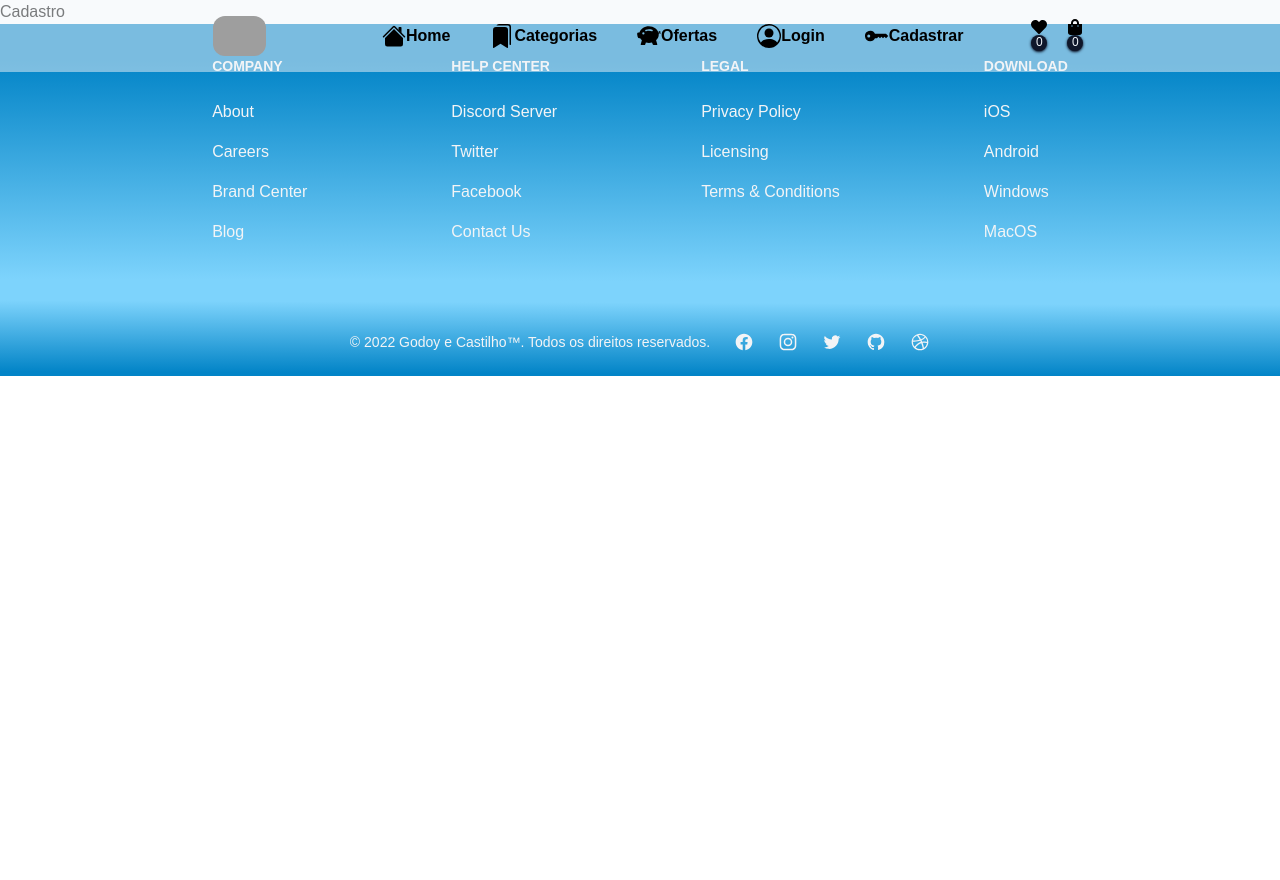
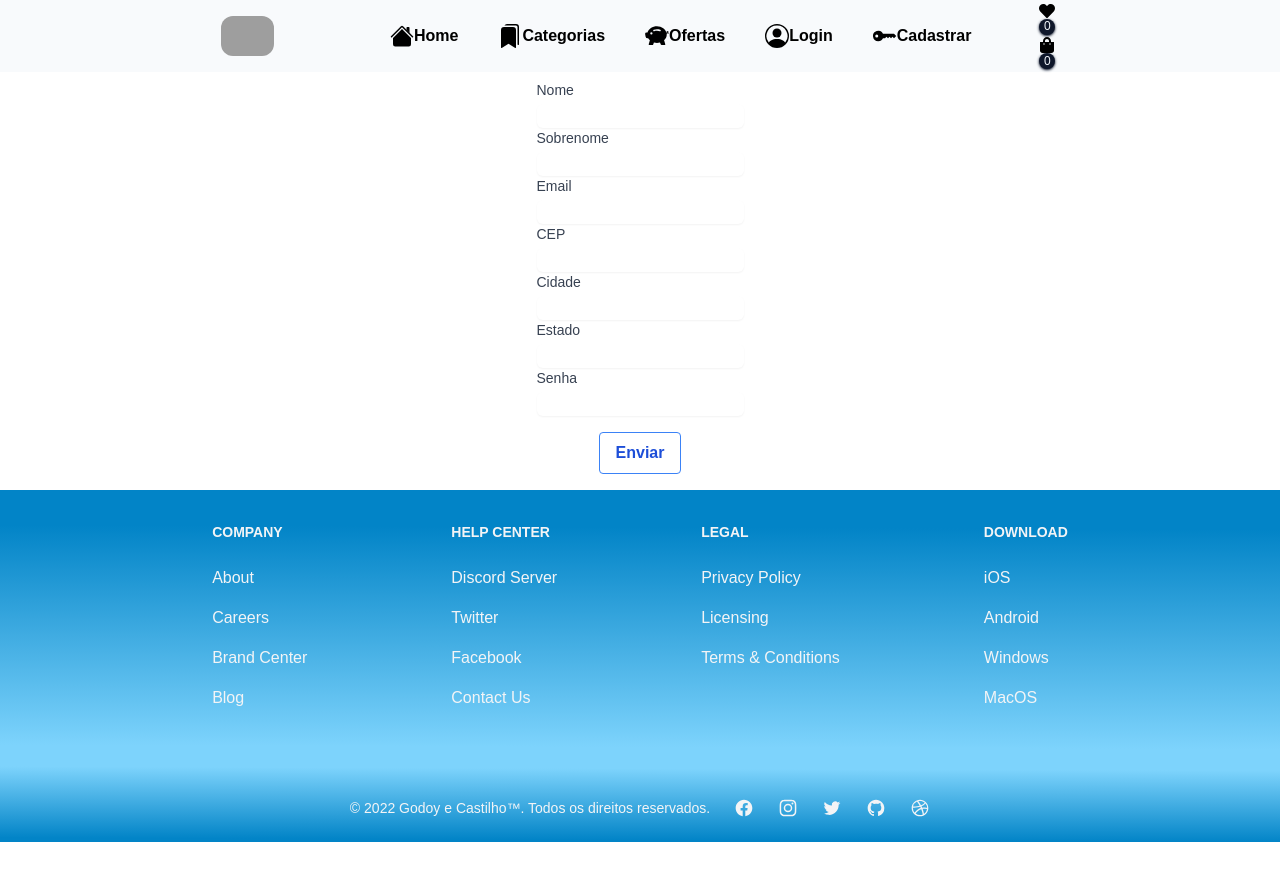
Before and after one commit to maycongodoy/Demoday-Tera, a React (Create React App) app: page /cadastro in a window 1280 px wide. Before the commit the page ends 800 px from the top, so only its background shows below. Built offline with nearby package versions, Linux system fonts and the light colour scheme; grey boxes are pictures that could not be loaded.

Commit message:
Formulário implementado

```diff
--- a/src/App.jsx
+++ b/src/App.jsx
@@ -2,7 +2,7 @@ import React from "react";
 import { Navbar, Cart, Footer, Social, } from "./components";
 import { BrowserRouter as Router, Routes, Route } from "react-router-dom";
 import Home from "./Pages/Home/Home";
-import Cadastro from  "./Pages/Cadastro/Cadastro"
+import Cadastro from  "../src/Pages/Cadastro/Cadastro"
 
 
 
--- a/src/Pages/Cadastro/Cadastro.jsx
+++ b/src/Pages/Cadastro/Cadastro.jsx
@@ -1,9 +1,155 @@
-import React from 'react'
+import { useState } from "react";
+import React from "react";
 
-const Cadastro = () => {
+function Cadastro() {
+  const [data, setData] = useState({});
+  const [estado, setEstado] = useState('')
+  const [cidade, setCidade] = useState('')
+
+  async function viaCep(cep) {
+    let url = await `http://viacep.com.br/ws/${cep}/json/`;
+    console.log(url);
+    fetch(url, {}).then((response) => {
+      response.json().then((data) => {
+        setEstado(data.uf)
+        setCidade(data.localidade)
+      });
+    });
+  }
+
+  const updateData = async (e) => {
+    if (e.target.name === "cep" && e.target.value.length > 7) {
+      let cep = await e.target.value;
+      viaCep(cep);
+    }
+    setData({
+      ...data,
+      [e.target.name]: e.target.value,
+    });
+  };
+
+  const handleSubmit = (e) => {
+    e.preventDefault();
+
+    console.log(data);
+    fetch(/* porta do back */);
+  };
+
   return (
-    <div>Cadastro</div>
-  )
+    <form
+      onSubmit={handleSubmit}
+      className=" mt-20  w-screen flex flex-col items-center"
+    >
+      <div className="col-span-6  sm:col-span-3">
+        <label htmlFor="first-name" className="block text-sm font-medium text-gray-700">
+          Nome
+        </label>
+        <input
+          type="text"
+          name="first-name"
+          onChange={updateData}
+          id="first-name"
+          autoComplete="given-name"
+          className="mt-1 block w-full rounded-md border-gray-300 shadow-sm focus:border-indigo-500 focus:ring-indigo-500 sm:text-sm"
+        />
+      </div>
+
+      <div className="col-span-6 sm:col-span-3">
+        <label htmlFor="last-name" className="block text-sm font-medium text-gray-700">
+          Sobrenome
+        </label>
+        <input
+          type="text"
+          name="last-name"
+          id="last-name"
+          onChange={updateData}
+          autoComplete="family-name"
+          className="mt-1 block w-full rounded-md border-gray-300 shadow-sm focus:border-indigo-500 focus:ring-indigo-500 sm:text-sm"
+        />
+      </div>
+
+      <div className="col-span-6 sm:col-span-4">
+        <label
+          htmlFor="email-address"
+          className="block text-sm font-medium text-gray-700"
+        >
+          Email
+        </label>
+        <input
+          type="text"
+          name="email-address"
+          id="email-address"
+          onChange={updateData}
+          autoComplete="email"
+          className="mt-1 block w-full rounded-md border-gray-300 shadow-sm focus:border-indigo-500 focus:ring-indigo-500 sm:text-sm"
+        />
+      </div>
+
+      <div className="col-span-6 sm:col-span-3 lg:col-span-2">
+        <label htmlFor="cep" className="block text-sm font-medium text-gray-700">
+          CEP
+        </label>
+        <input
+          type="text"
+          name="cep"
+          id="cep"
+          maxLength={8}
+          onChange={updateData}
+          autoComplete="cep"
+          className="mt-1 block w-full rounded-md border-gray-300 shadow-sm focus:border-indigo-500 focus:ring-indigo-500 sm:text-sm"
+        />
+      </div>
+
+      <div className="col-span-6 sm:col-span-6 lg:col-span-2">
+        <label htmlFor="city" className="block text-sm font-medium text-gray-700">
+          Cidade
+        </label>
+        <input
+          value={cidade}
+          type="text"
+          name="city"
+          id="city"
+          onChange={updateData}
+          autoComplete="address-level2"
+          className="mt-1 block w-full rounded-md border-gray-300 shadow-sm focus:border-indigo-500 focus:ring-indigo-500 sm:text-sm"
+        />
+      </div>
+
+      <div className="col-span-6 sm:col-span-3 lg:col-span-2">
+        <label htmlFor="region" className="block text-sm font-medium text-gray-700">
+          Estado
+        </label>
+        <input
+          value={estado}
+          type="text"
+          name="region"
+          id="region"
+          onChange={updateData}
+          autoComplete="address-level1"
+          className="mt-1 block w-full rounded-md border-gray-300 shadow-sm focus:border-indigo-500 focus:ring-indigo-500 sm:text-sm"
+        />
+      </div>
+
+      <div className="col-span-6 sm:col-span-3 lg:col-span-2">
+        <label htmlFor="password" className="block text-sm font-medium text-gray-700">
+          Senha
+        </label>
+        <input
+          type="text"
+          name="password"
+          id="password"
+          onChange={updateData}
+          className="mt-1 block w-full rounded-md border-gray-300 shadow-sm focus:border-indigo-500 focus:ring-indigo-500 sm:text-sm"
+        />
+      </div>
+      <button
+        type="submit"
+        className="bg-transparent hover:bg-blue-500 text-blue-700 font-semibold hover:text-white py-2 my-4 px-4 border border-blue-500 hover:border-transparent rounded"
+      >
+        Enviar
+      </button>
+    </form>
+  );
 }
 
-export default Cadastro
+export default Cadastro;
--- a/src/Routers.js
+++ b/src/Routers.js
@@ -1,7 +1,7 @@
 import { Routes, Route, } from 'react-router-dom';
 
 import Home from './Pages/Home/Home';
-import Cadasto from '../src/Pages/Cadastro/Cadastro'
+import Cadastro from '../src/Pages/Cadastro/Cadastro'
 
 const Routers = () => {
   return (
--- a/src/components/Footer.jsx
+++ b/src/components/Footer.jsx
@@ -39,33 +39,33 @@ function Footer () {
                     </ul>
                 </div>
                 <div className="px-14">
-                    <h2 class="mb-6 text-sm font-semibold text-gray-100 uppercase ">Legal</h2>
-                    <ul class="text-gray-100 ">
-                        <li class="mb-4">
-                            <a href="#" class="hover:underline">Privacy Policy</a>
+                    <h2 className="mb-6 text-sm font-semibold text-gray-100 uppercase ">Legal</h2>
+                    <ul className="text-gray-100 ">
+                        <li className="mb-4">
+                            <a href="#" className="hover:underline">Privacy Policy</a>
                         </li>
-                        <li class="mb-4">
-                            <a href="#" class="hover:underline">Licensing</a>
+                        <li className="mb-4">
+                            <a href="#" className="hover:underline">Licensing</a>
                         </li>
-                        <li class="mb-4">
-                            <a href="#" class="hover:underline">Terms &amp; Conditions</a>
+                        <li className="mb-4">
+                            <a href="#" className="hover:underline">Terms &amp; Conditions</a>
                         </li>
                     </ul>
                 </div>
                 <div className="px-14 md:hidden">
-                    <h2 class="mb-6 text-sm font-semibold text-gray-100 uppercase ">Download</h2>
-                    <ul class="text-gray-100 ">
-                        <li class="mb-4">
-                            <a href="#" class="hover:underline">iOS</a>
+                    <h2 className="mb-6 text-sm font-semibold text-gray-100 uppercase ">Download</h2>
+                    <ul className="text-gray-100 ">
+                        <li className="mb-4">
+                            <a href="#" className="hover:underline">iOS</a>
                         </li>
-                        <li class="mb-4">
-                            <a href="#" class="hover:underline">Android</a>
+                        <li className="mb-4">
+                            <a href="#" className="hover:underline">Android</a>
                         </li>
-                        <li class="mb-4">
-                            <a href="#" class="hover:underline">Windows</a>
+                        <li className="mb-4">
+                            <a href="#" className="hover:underline">Windows</a>
                         </li>
-                        <li class="mb-4">
-                            <a href="#" class="hover:underline">MacOS</a>
+                        <li className="mb-4">
+                            <a href="#" className="hover:underline">MacOS</a>
                         </li>
                     </ul>
                 </div>
--- a/src/components/Hero.jsx
+++ b/src/components/Hero.jsx
@@ -12,7 +12,7 @@ function Hero() {
         <>
         <div className="bg-animation-color h-screen  justify-center z-10 m-0 p-0" >
             <div className="text-6xl justify-center w-screen flex pt-20 font-bold lg:text-4xl sm:text-2xl sm:pt-20 sm:p-14">Os Melhores Tênis  aqui na TERASHOP</div>
-            <div className="flex justify-center w-screen sm:pr-0"><button type="button" class="button-theme bg-slate-200 flex justify-center shadow-slate-200 rounded-xl my-5 sm:mt-2">Explore o produto</button></div>
+            <div className="flex justify-center w-screen sm:pr-0"><button type="button" className="button-theme bg-slate-200 flex justify-center shadow-slate-200 rounded-xl my-5 sm:mt-2">Explore o produto</button></div>
             <div className="pt-6 flex w-screen px-16 justify-between">
             <div className="translate-y-[-20px] lg:hidden">
                     <video
@@ -21,7 +21,7 @@ function Hero() {
                      muted={true}
                      playsInline={true}
                      src={video1}
-                     class="h-24 m-4 rounded "controls>
+                     className="h-24 m-4 rounded "controls>
                      <source media="(min-width: 2px )" srcset="" /></video>
                     <video
                      autoPlay={true}
@@ -29,7 +29,7 @@ function Hero() {
                      muted={true}
                      playsInline={true}
                      src={video1}
-                     class="h-24 m-4 rounded" controls>
+                     className="h-24 m-4 rounded" controls>
                         <source media="(min-width: 2px )" srcset="" />
 
                     </video>
@@ -39,7 +39,7 @@ function Hero() {
                      muted={true}
                      playsInline={true}
                      src={video1}
-                     class="h-24 m-4 rounded"controls>
+                     className="h-24 m-4 rounded"controls>
                      <source media="(min-width: 2px )" srcset="" /></video>
 
                 </div>
--- a/src/components/Navbar.jsx
+++ b/src/components/Navbar.jsx
@@ -57,9 +57,9 @@ const Navbar = () => {
             </a>
           </div>
           {/* Botão do menu responsivo */}
-          <button data-collapse-toggle="navbar-default" type="button" class="hidden md:block justify-center items-center p-2 ml-3 text-sm text-gray-500 rounded-lg hover:bg-gray-100 focus:outline-none focus:ring-2 focus:ring-gray-200 dark:text-gray-400 dark:hover:bg-gray-700 dark:focus:ring-gray-600 group " aria-controls="navbar-default" aria-expanded="false">
-              <span class="sr-only ">Open main menu</span>
-              <svg class="w-6 h-6 " aria-hidden="true" fill="currentColor" viewBox="0 0 20 20" xmlns="http://www.w3.org/2000/svg"><path fill-rule="evenodd" d="M3 5a1 1 0 011-1h12a1 1 0 110 2H4a1 1 0 01-1-1zM3 10a1 1 0 011-1h12a1 1 0 110 2H4a1 1 0 01-1-1zM3 15a1 1 0 011-1h12a1 1 0 110 2H4a1 1 0 01-1-1z" clip-rule="evenodd"></path></svg>
+          <button data-collapse-toggle="navbar-default" type="button" className="hidden md:block justify-center items-center p-2 ml-3 text-sm text-gray-500 rounded-lg hover:bg-gray-100 focus:outline-none focus:ring-2 focus:ring-gray-200 dark:text-gray-400 dark:hover:bg-gray-700 dark:focus:ring-gray-600 group " aria-controls="navbar-default" aria-expanded="false">
+              <span className="sr-only ">Open main menu</span>
+              <svg className="w-6 h-6 " aria-hidden="true" fill="currentColor" viewBox="0 0 20 20" xmlns="http://www.w3.org/2000/svg"><path fillRule="evenodd" d="M3 5a1 1 0 011-1h12a1 1 0 110 2H4a1 1 0 01-1-1zM3 10a1 1 0 011-1h12a1 1 0 110 2H4a1 1 0 01-1-1zM3 15a1 1 0 011-1h12a1 1 0 110 2H4a1 1 0 01-1-1z" clipRule="evenodd"></path></svg>
               <div className="flex justify-center w-screen  absolute top-0 -right-full h-8/12 opacity-0 group-focus:right-0 group-focus:opacity-100 transition-all duration-300" id="navbarsExample08">
               <ul className="flex flex-col  mt-14 absolute text-black">
                 <li className="icon-style-hamburguer">
@@ -149,7 +149,7 @@ const Navbar = () => {
                 </li>
                 {/* CARRINHO DE COMPRAS e Faboritos */}
                 <li className="ml-12">
-                  <button type="button" onClick={''} className="mr-5 rounded-full">
+                  <button type="button" className="mr-5 rounded-full">
                     <FaHeart className=" top-4 right-14 hover:scale-110 transition-all duration-300" />
                     <div className=
                       {` top-7 right-6 shadow w-4 h-4 text-[0.75rem]
@@ -248,7 +248,7 @@ const Navbar = () => {
                 </li>
 
                 <li className="icons-styles2  ">
-                  <a href="pages/cadastro.html" className="flex">
+                  <a href="/cadastro" className="flex">
                     <svg
                       xmlns="http://www.w3.org/2000/svg"
                       width="24"
@@ -264,7 +264,7 @@ const Navbar = () => {
                 </li>
                 {/* CARRINHO DE COMPRAS e Faboritos */}
                 <li className="ml-12">
-                  <button type="button" onClick={''} className="mr-5 rounded-full">
+                  <button type="button" className="mr-5 rounded-full">
                     <FaHeart className=" top-4 right-14 hover:scale-110 transition-all duration-300" />
                     <div className=
                       {` top-7 right-6 shadow w-4 h-4 text-[0.75rem]
@@ -272,14 +272,14 @@ const Navbar = () => {
                       flex items-center justify-center cursor-pointer hover:scale-110 transition-all
                        duration-300 bg-slate-900 text-slate-100 shadow-slate-900`}>{totalQTY}</div>
                   </button>
-                  <button type="button" onClick={onCartToggle} className=" rounded-full">
+                  <div type="button" onClick={onCartToggle} className=" rounded-full">
                     <FaShoppingBag className=" top-4 right-6 hover:scale-110 transition-all duration-300" />
                     <div className=
                       {` top-7 right-4 shadow w-4 h-4 text-[0.75rem]
                       leading-tight font-medium rounded-full
                       flex items-center justify-center cursor-pointer hover:scale-110 transition-all
                        duration-300 bg-slate-900 text-slate-100 shadow-slate-900`}>{totalQTY}</div>
-                  </button>
+                  </div>
                 </li>
 
                 {/* CARRINHO DE COMPRAS e Favoritos */}
--- a/src/components/NikeContainer.jsx
+++ b/src/components/NikeContainer.jsx
@@ -21,12 +21,12 @@ function NikeContainer() {
                 viewBox="0 0 24 24"
                 fill="currentColor"
                 aria-hidden="true"
-                class="icon-style w-5 h-5 md:w-4 md:h-4"
+                className="icon-style w-5 h-5 md:w-4 md:h-4"
               >
                 <path
-                  fill-rule="evenodd"
+                  fillRule="evenodd"
                   d="M10.788 3.21c.448-1.077 1.976-1.077 2.424 0l2.082 5.007 5.404.433c1.164.093 1.636 1.545.749 2.305l-4.117 3.527 1.257 5.273c.271 1.136-.964 2.033-1.96 1.425L12 18.354 7.373 21.18c-.996.608-2.231-.29-1.96-1.425l1.257-5.273-4.117-3.527c-.887-.76-.415-2.212.749-2.305l5.404-.433 2.082-5.006z"
-                  clip-rule="evenodd"
+                  clipRule="evenodd"
                 ></path>
               </svg>
               4.9
@@ -37,12 +37,12 @@ function NikeContainer() {
                 viewBox="0 0 24 24"
                 fill="currentColor"
                 aria-hidden="true"
-                class="icon-style text-slate-900"
+                className="icon-style text-slate-900"
               >
                 <path
-                  fill-rule="evenodd"
+                  fillRule="evenodd"
                   d="M7.5 6v.75H5.513c-.96 0-1.764.724-1.865 1.679l-1.263 12A1.875 1.875 0 004.25 22.5h15.5a1.875 1.875 0 001.865-2.071l-1.263-12a1.875 1.875 0 00-1.865-1.679H16.5V6a4.5 4.5 0 10-9 0zM12 3a3 3 0 00-3 3v.75h6V6a3 3 0 00-3-3zm-3 8.25a3 3 0 106 0v-.75a.75.75 0 011.5 0v.75a4.5 4.5 0 11-9 0v-.75a.75.75 0 011.5 0v.75z"
-                  clip-rule="evenodd"
+                  clipRule="evenodd"
                 ></path>
               </svg>
             </div>
@@ -67,12 +67,12 @@ function NikeContainer() {
                 viewBox="0 0 24 24"
                 fill="currentColor"
                 aria-hidden="true"
-                class="icon-style w-5 h-5 md:w-4 md:h-4"
+                className="icon-style w-5 h-5 md:w-4 md:h-4"
               >
                 <path
-                  fill-rule="evenodd"
+                  fillRule="evenodd"
                   d="M10.788 3.21c.448-1.077 1.976-1.077 2.424 0l2.082 5.007 5.404.433c1.164.093 1.636 1.545.749 2.305l-4.117 3.527 1.257 5.273c.271 1.136-.964 2.033-1.96 1.425L12 18.354 7.373 21.18c-.996.608-2.231-.29-1.96-1.425l1.257-5.273-4.117-3.527c-.887-.76-.415-2.212.749-2.305l5.404-.433 2.082-5.006z"
-                  clip-rule="evenodd"
+                  clipRule="evenodd"
                 ></path>
               </svg>
               4.5
@@ -83,12 +83,12 @@ function NikeContainer() {
                 viewBox="0 0 24 24"
                 fill="currentColor"
                 aria-hidden="true"
-                class="icon-style text-slate-900"
+                className="icon-style text-slate-900"
               >
                 <path
-                  fill-rule="evenodd"
+                  fillRule="evenodd"
                   d="M7.5 6v.75H5.513c-.96 0-1.764.724-1.865 1.679l-1.263 12A1.875 1.875 0 004.25 22.5h15.5a1.875 1.875 0 001.865-2.071l-1.263-12a1.875 1.875 0 00-1.865-1.679H16.5V6a4.5 4.5 0 10-9 0zM12 3a3 3 0 00-3 3v.75h6V6a3 3 0 00-3-3zm-3 8.25a3 3 0 106 0v-.75a.75.75 0 011.5 0v.75a4.5 4.5 0 11-9 0v-.75a.75.75 0 011.5 0v.75z"
-                  clip-rule="evenodd"
+                  clipRule="evenodd"
                 ></path>
               </svg>
             </div>
@@ -113,12 +113,12 @@ function NikeContainer() {
                 viewBox="0 0 24 24"
                 fill="currentColor"
                 aria-hidden="true"
-                class="icon-style w-5 h-5 md:w-4 md:h-4"
+                className="icon-style w-5 h-5 md:w-4 md:h-4"
               >
                 <path
-                  fill-rule="evenodd"
+                  fillRule="evenodd"
                   d="M10.788 3.21c.448-1.077 1.976-1.077 2.424 0l2.082 5.007 5.404.433c1.164.093 1.636 1.545.749 2.305l-4.117 3.527 1.257 5.273c.271 1.136-.964 2.033-1.96 1.425L12 18.354 7.373 21.18c-.996.608-2.231-.29-1.96-1.425l1.257-5.273-4.117-3.527c-.887-.76-.415-2.212.749-2.305l5.404-.433 2.082-5.006z"
-                  clip-rule="evenodd"
+                  clipRule="evenodd"
                 ></path>
               </svg>
               5+
@@ -129,12 +129,12 @@ function NikeContainer() {
                 viewBox="0 0 24 24"
                 fill="currentColor"
                 aria-hidden="true"
-                class="icon-style text-slate-900"
+                className="icon-style text-slate-900"
               >
                 <path
-                  fill-rule="evenodd"
+                  fillRule="evenodd"
                   d="M7.5 6v.75H5.513c-.96 0-1.764.724-1.865 1.679l-1.263 12A1.875 1.875 0 004.25 22.5h15.5a1.875 1.875 0 001.865-2.071l-1.263-12a1.875 1.875 0 00-1.865-1.679H16.5V6a4.5 4.5 0 10-9 0zM12 3a3 3 0 00-3 3v.75h6V6a3 3 0 00-3-3zm-3 8.25a3 3 0 106 0v-.75a.75.75 0 011.5 0v.75a4.5 4.5 0 11-9 0v-.75a.75.75 0 011.5 0v.75z"
-                  clip-rule="evenodd"
+                  clipRule="evenodd"
                 ></path>
               </svg>
             </div>
--- a/src/components/TopSales.jsx
+++ b/src/components/TopSales.jsx
@@ -47,18 +47,18 @@ const TopSales = ({ id, name, type, price, image, color }) => {
                 <div className=" items-center bg-white/80 rounded blur-effect-theme">
                   {item.price}
                 </div>
-                <div class="flex items-center gap-1">
+                <div className="flex items-center gap-1">
                   <svg
                     xmlns="http://www.w3.org/2000/svg"
                     viewBox="0 0 24 24"
                     fill="currentColor"
                     aria-hidden="true"
-                    class="icon-style w-5 h-5 md:w-4 md:h-4"
+                    className="icon-style w-5 h-5 md:w-4 md:h-4"
                   >
                     <path
-                      fill-rule="evenodd"
+                      fillRule="evenodd"
                       d="M10.788 3.21c.448-1.077 1.976-1.077 2.424 0l2.082 5.007 5.404.433c1.164.093 1.636 1.545.749 2.305l-4.117 3.527 1.257 5.273c.271 1.136-.964 2.033-1.96 1.425L12 18.354 7.373 21.18c-.996.608-2.231-.29-1.96-1.425l1.257-5.273-4.117-3.527c-.887-.76-.415-2.212.749-2.305l5.404-.433 2.082-5.006z"
-                      clip-rule="evenodd"
+                      clipRule="evenodd"
                     ></path>
                   </svg>
                   <h1 className="md:text-sm font-normal text-slate-100">5+</h1>
@@ -76,12 +76,12 @@ const TopSales = ({ id, name, type, price, image, color }) => {
                     viewBox="0 0 24 24"
                     fill="currentColor"
                     aria-hidden="true"
-                    class="icon-style text-slate-900"
+                    className="icon-style text-slate-900"
                   >
                     <path
-                      fill-rule="evenodd"
+                      fillRule="evenodd"
                       d="M7.5 6v.75H5.513c-.96 0-1.764.724-1.865 1.679l-1.263 12A1.875 1.875 0 004.25 22.5h15.5a1.875 1.875 0 001.865-2.071l-1.263-12a1.875 1.875 0 00-1.865-1.679H16.5V6a4.5 4.5 0 10-9 0zM12 3a3 3 0 00-3 3v.75h6V6a3 3 0 00-3-3zm-3 8.25a3 3 0 106 0v-.75a.75.75 0 011.5 0v.75a4.5 4.5 0 11-9 0v-.75a.75.75 0 011.5 0v.75z"
-                      clip-rule="evenodd"
+                      clipRule="evenodd"
                     ></path>
                   </svg>
                 </button>
```
Also changed, not shown: src/components/Social.jsx (+18 -18 lines).
